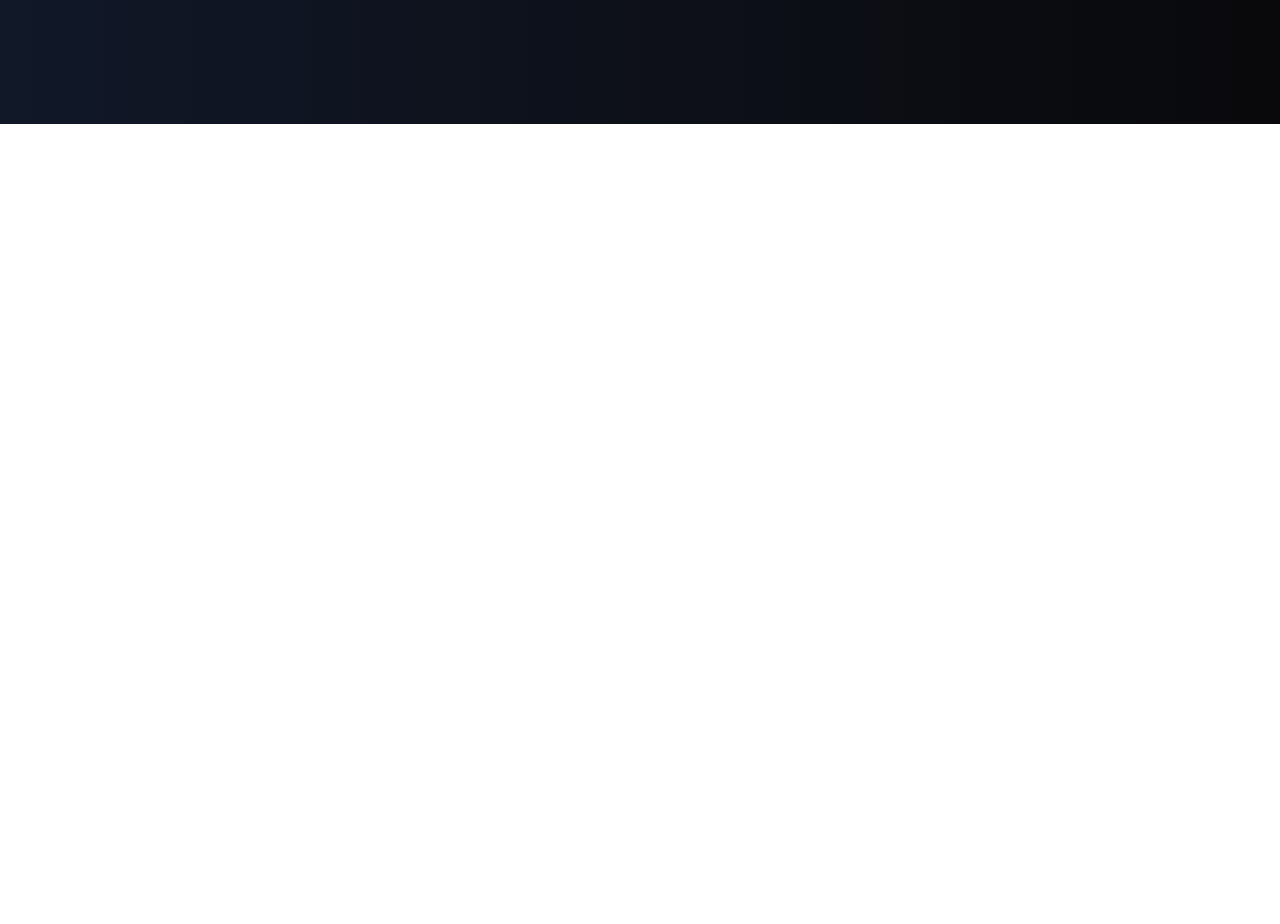
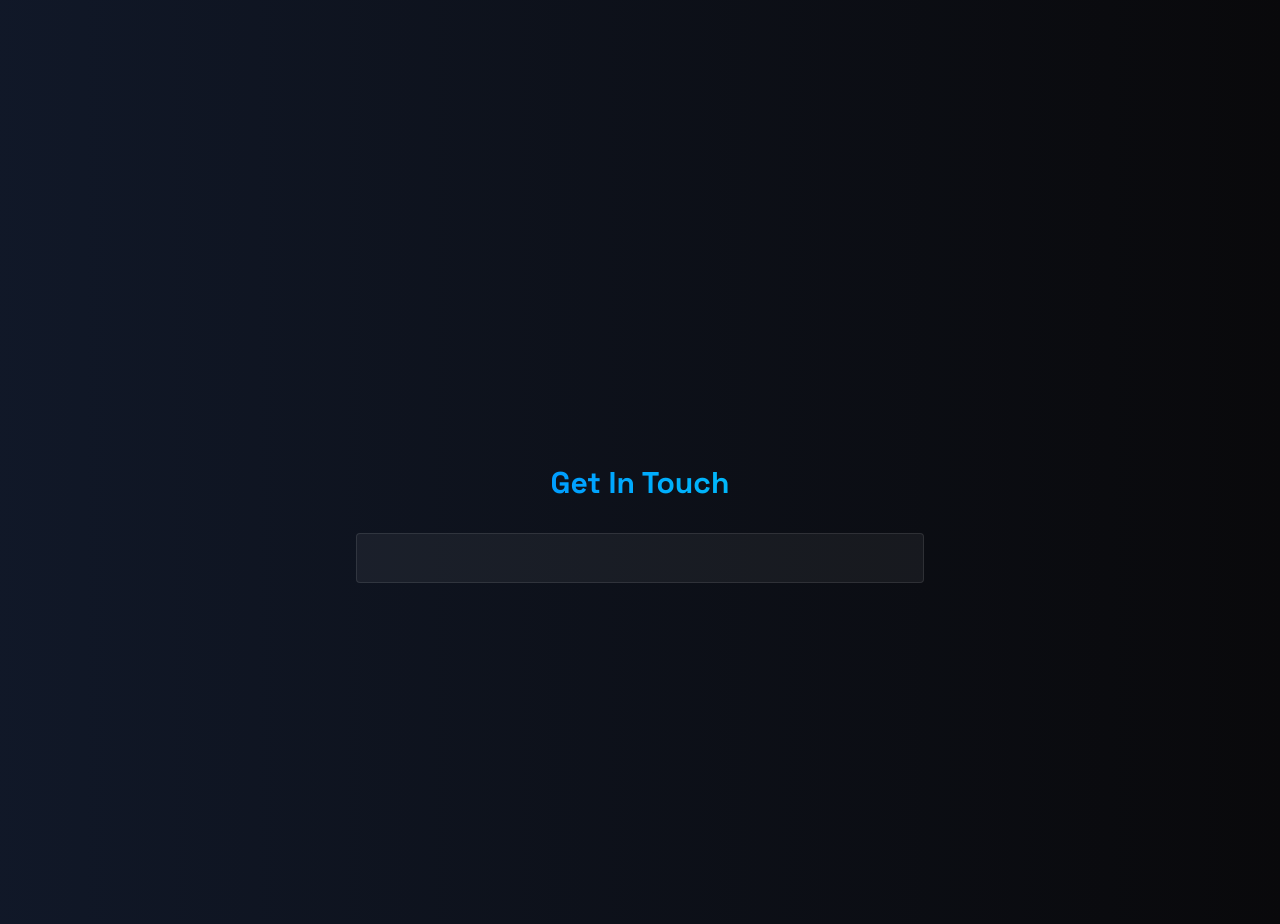
Before and after one commit to AaronConnolly/my-portfolio, a React (Vite) app: page / in a window 1280 px wide. Shown: the part 2300-3224 px from the top of the page. Before the commit the page ends 2424 px from the top, so only its background shows below. Built offline with nearby package versions, Linux system fonts and the light colour scheme.

Commit message:
Begun Contact form design

```diff
--- a/src/App.jsx
+++ b/src/App.jsx
@@ -6,6 +6,7 @@
 import { Home } from "./components/sections/Home";
 import { About } from "./components/sections/About";
 import { Projects } from "./components/sections/Projects";
+import { Contact } from "./components/sections/Contact";
 import "./index.css";
 
 function App() {
@@ -26,6 +27,7 @@
         <Home />
         <About />
         <Projects />
+        <Contact />
       </div>
     </>
   );
--- a/src/components/sections/Contact.jsx
+++ b/src/components/sections/Contact.jsx
@@ -1 +1,32 @@
 import { RevealOnScroll } from "../RevealOnScroll";
+export const Contact = () => {
+  return (
+    <section
+      id="contact"
+      className="min-h-screen flex items-center justify-center py-20"
+    >
+      <RevealOnScroll>
+        <div className="px-4 w-150">
+          <h2
+            className="text-3xl font-bold mb-8 bg-gradient-to-r from-blue-500 to-cyan-400 bg-clip-text
+                        text-transparent text-center"
+          >
+            Get In Touch
+          </h2>
+          <form className="space-y-6">
+            <div className="relative">
+              <input
+                type="text"
+                id="name"
+                name="name"
+                required
+                className="w-full bg-white/5 border border-white/10 rounded px-4 py-3 text-white transition
+                          focus:outline-none focus:border-blue-500 focus:bg-blue-500/5"
+              />
+            </div>
+          </form>
+        </div>
+      </RevealOnScroll>
+    </section>
+  );
+};
```
